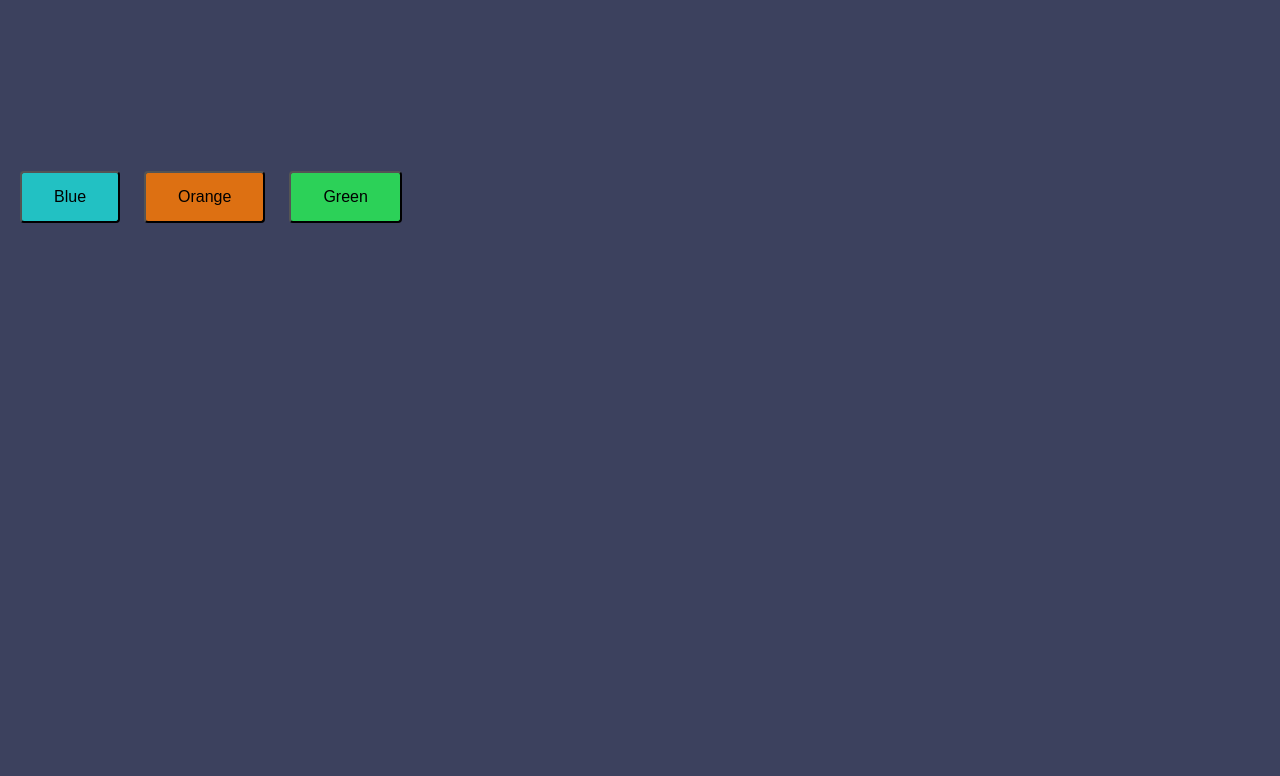
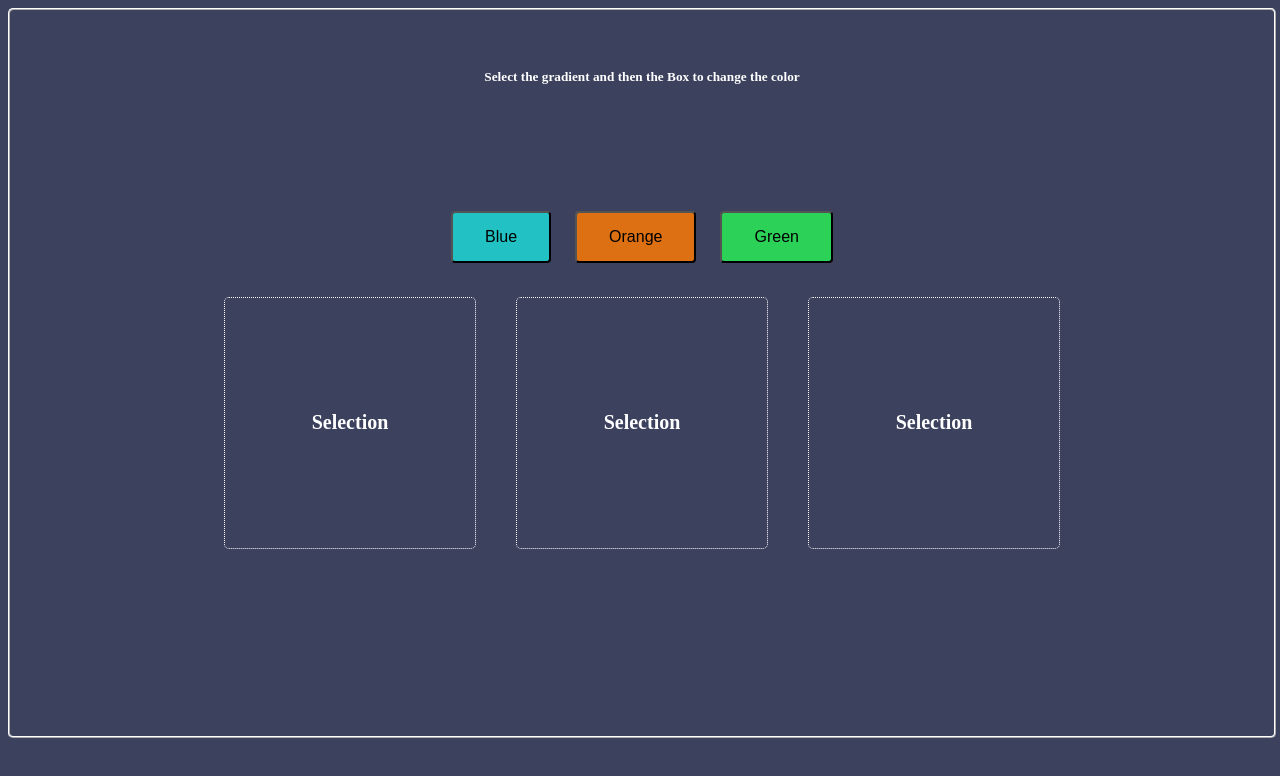
Before and after one commit to acciojob/passing-handler-prop-react-MANOJ-02460, a React app: page / in a window 1280 px wide. Shown: the top 776 px of the page. Built offline with nearby package versions, Linux system fonts and the light colour scheme.

Commit message:
Re-Implement passing-handle

```diff
--- a/src/components/App.js
+++ b/src/components/App.js
@@ -31,9 +31,9 @@ const App = () => {
 
   return (
     <div id="master">
-      <h5 className="heading">{/* display title here */}</h5>
+      <h5 className="heading">{title}</h5>
 
-      <div className="row">
+      <div className="row children-wrapper">
         {colourConfig.map((config, index) => (
           <ColourSelector key={config.key} config={config} selectNextBackground={selectNextBackground} />
         ))}
--- a/src/components/ColourSelector.js
+++ b/src/components/ColourSelector.js
@@ -1,4 +1,5 @@
 import React from 'react';
+import '../styles/Child.css'
 
 const ColourSelector = (props) => {
   const { config, selectNextBackground } = props
--- a/src/components/Selection.js
+++ b/src/components/Selection.js
@@ -1,8 +1,16 @@
-import React from "react";
+import React, { useState } from "react";
+import '../styles/Child.css';
 
-const Selection = () => {
+const Selection = ({applyColor}) => {
+    const [style, setStyle] = useState({background:""})
     return (
-        <></>
+        <div className="fix-box"
+        data-testid="selection-box"
+        style={style}
+        onClick={()=>applyColor(setStyle)}
+        >
+            Selection
+        </div>
     )
 }
 
```
